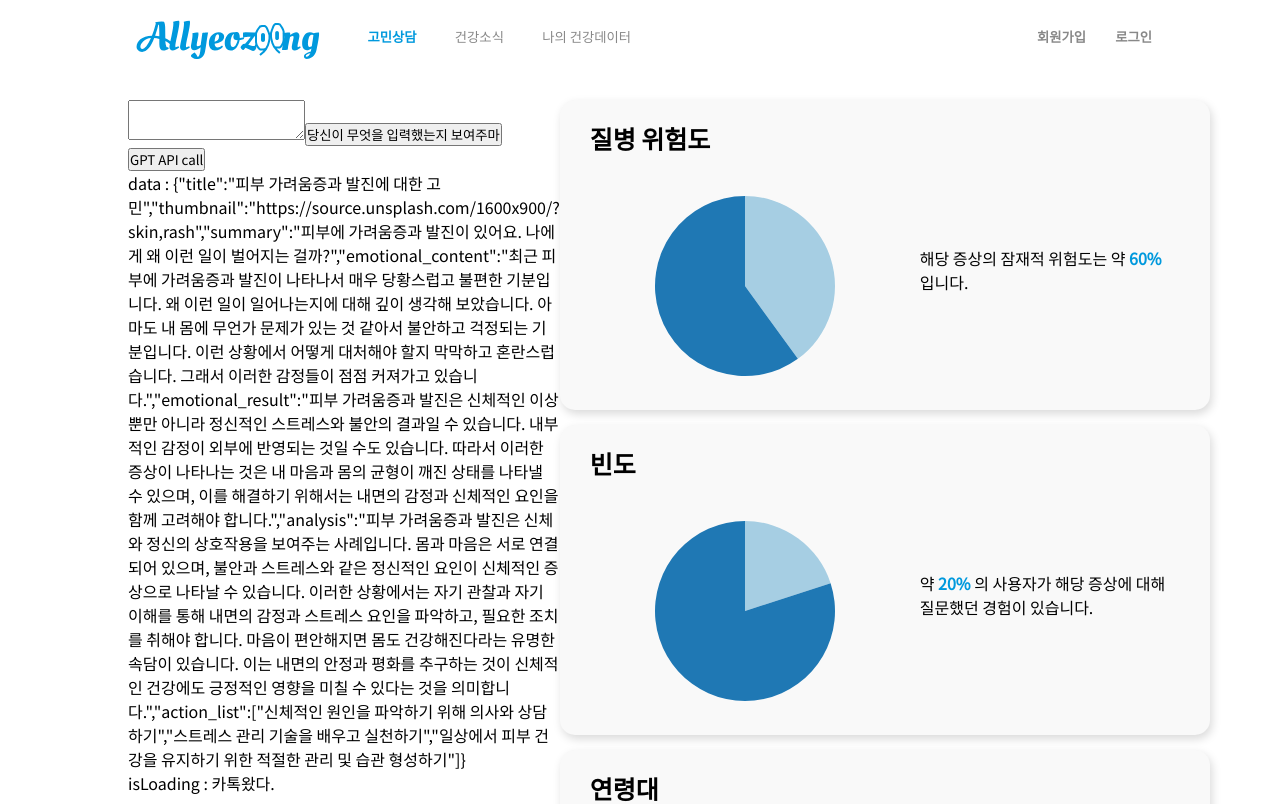
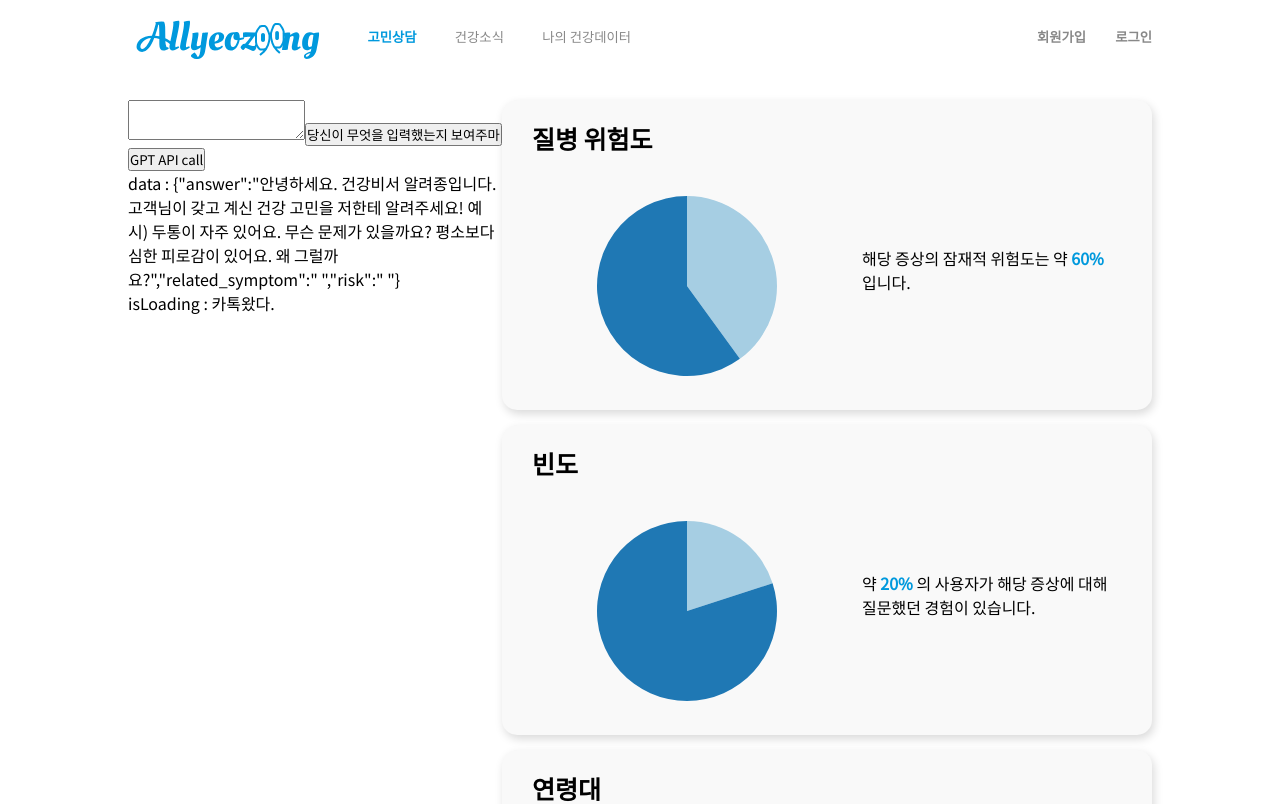
Before and after one commit to TeamBaeGoPaaa/allyeozoong-FrontEnd, a React (Vite) app: page /ChatPage in a window 1280 px wide. Shown: the top 804 px of the page. Built offline with nearby package versions, Linux system fonts and the light colour scheme.

Commit message:
gpt 동기화 작업

```diff
--- a/src/components/Chatbot/Chatbotgpt.jsx
+++ b/src/components/Chatbot/Chatbotgpt.jsx
@@ -3,7 +3,9 @@ import { CallGPT } from "../../api/gpt.js";
 
 // 새로고칠 때마다 GPT로 호출하면 돈이드니 더미데이터 활용해서 호출한 데이터 저장
 const dummyData = JSON.parse(
-  `{ "title": "피부 가려움증과 발진에 대한 고민", "thumbnail": "https://source.unsplash.com/1600x900/?skin,rash", "summary": "피부에 가려움증과 발진이 있어요. 나에게 왜 이런 일이 벌어지는 걸까?", "emotional_content": "최근 피부에 가려움증과 발진이 나타나서 매우 당황스럽고 불편한 기분입니다. 왜 이런 일이 일어나는지에 대해 깊이 생각해 보았습니다. 아마도 내 몸에 무언가 문제가 있는 것 같아서 불안하고 걱정되는 기분입니다. 이런 상황에서 어떻게 대처해야 할지 막막하고 혼란스럽습니다. 그래서 이러한 감정들이 점점 커져가고 있습니다.", "emotional_result": "피부 가려움증과 발진은 신체적인 이상뿐만 아니라 정신적인 스트레스와 불안의 결과일 수 있습니다. 내부적인 감정이 외부에 반영되는 것일 수도 있습니다. 따라서 이러한 증상이 나타나는 것은 내 마음과 몸의 균형이 깨진 상태를 나타낼 수 있으며, 이를 해결하기 위해서는 내면의 감정과 신체적인 요인을 함께 고려해야 합니다.", "analysis": "피부 가려움증과 발진은 신체와 정신의 상호작용을 보여주는 사례입니다. 몸과 마음은 서로 연결되어 있으며, 불안과 스트레스와 같은 정신적인 요인이 신체적인 증상으로 나타날 수 있습니다. 이러한 상황에서는 자기 관찰과 자기 이해를 통해 내면의 감정과 스트레스 요인을 파악하고, 필요한 조치를 취해야 합니다. 마음이 편안해지면 몸도 건강해진다라는 유명한 속담이 있습니다. 이는 내면의 안정과 평화를 추구하는 것이 신체적인 건강에도 긍정적인 영향을 미칠 수 있다는 것을 의미합니다.", "action_list": ["신체적인 원인을 파악하기 위해 의사와 상담하기", "스트레스 관리 기술을 배우고 실천하기", "일상에서 피부 건강을 유지하기 위한 적절한 관리 및 습관 형성하기"] }`
+  `{ "answer": "안녕하세요. 건강비서 알려종입니다. 고객님이 갖고 계신 건강 고민을 저한테 알려주세요! 예시) 두통이 자주 있어요. 무슨 문제가 있을까요? 평소보다 심한 피로감이 있어요. 왜 그럴까요?",
+  "related_symptom": " ",
+  "risk": " " }`
 );
 
 function Chatbotgpt() {
```
Also changed, not shown: src/components/Login/Login.css (added), src/components/Login/Login.jsx (added), src/pages/LoginPage.css (added), src/pages/LoginPage.jsx (added).
